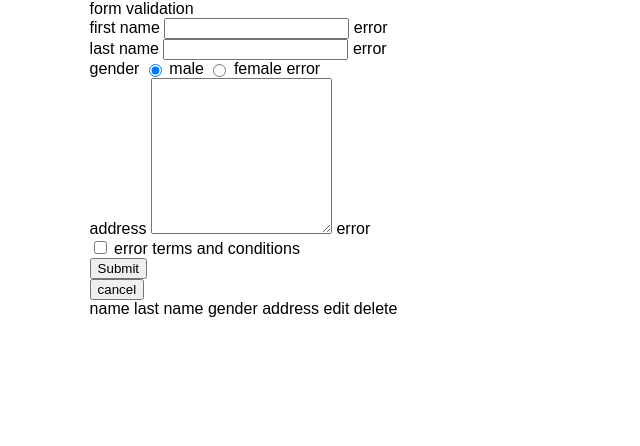
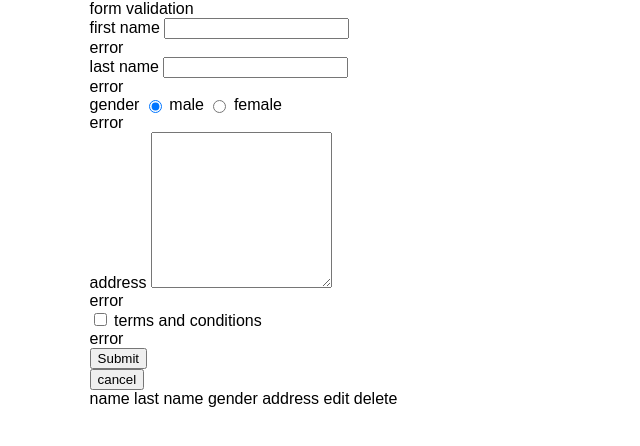
Before and after one commit to ahsanaaxioned/form-validation, a plain HTML site: page index.html in a window 1280 px wide. Shown: the whole page, without its empty margins (0-640 px from the left). Drawn offline with Linux system fonts and the light colour scheme.

Commit message:
div added with span

```diff
--- a/index.html
+++ b/index.html
@@ -28,11 +28,15 @@
               <div class="input-content">
                 <label>first name</label>
                 <input type="text" class="first-name">
+              </div>
+              <div class="error-msg">
                 <span class="text-errro firstName">error</span>
               </div>
               <div class="input-content">
                 <label>last name</label>
                 <input type="text" class="last-name">
+              </div>
+              <div class="error-msg">
                 <span class="text-errro lastName">error</span>
               </div>
               <div class="input-content">
@@ -41,17 +45,23 @@
                 <label>male</label>
                 <input type="radio" name=gender class="male" value="female">
                 <label>female</label>
+              </div>
+              <div class="error-msg">
                 <span class="text-errro gender-error">error</span>
               </div>
               <div class="input-content">
                 <label>address</label>
                 <textarea name="text" rows="10"></textarea>
+              </div>
+              <div class="error-msg">
                 <span class="text-errro address-error">error</span>
               </div>
               <div class="input-content checkbox">
                 <input type="checkbox" name="check" id="checked">
+                <label>terms and conditions</label>
+              </div>
+              <div class="error-msg">
                 <span class="text-errro checkbox-error">error</span>
-                <label>terms and conditions</label>
               </div>
               <div class="input-content input-btn">
                 <div class="submit-btn">
```
